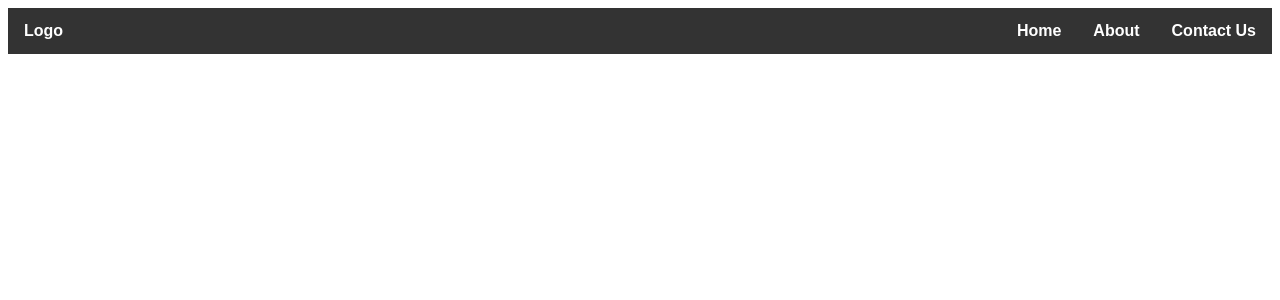
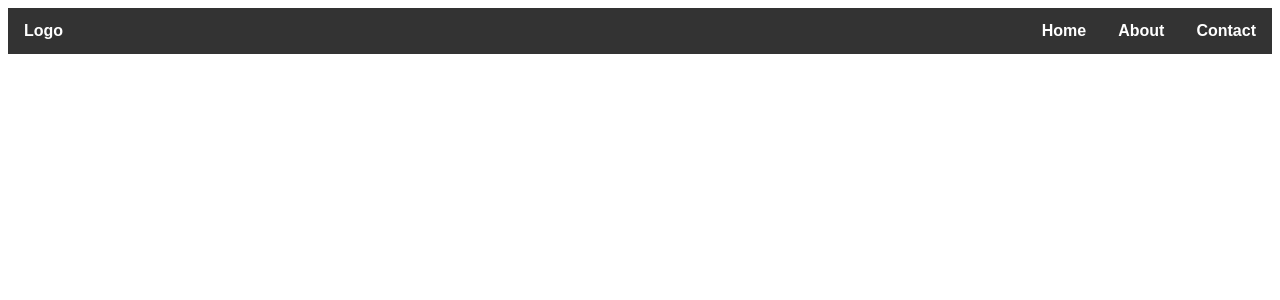
Before and after one commit to Nohj20/Nohj20.github.io, a PHP site: page /header.html in a window 1280 px wide. Shown: the top 300 px of the page. Run offline with PHP 8.4, Linux system fonts and the light colour scheme.

```diff
--- a/css/header.css
+++ b/css/header.css
@@ -69,6 +69,6 @@
     background-color: #ddd;
   }
 
-  .dropdown:hover .dropdown-content {
-    display: block;
-  }
+.dropdown:hover .dropdown-content {
+  display: block;
+}
--- a/header.html
+++ b/header.html
@@ -4,7 +4,7 @@
     <div class="nav-bar">
         <a href="index.html" id="logo">Logo</a>
         <div class="dropdown">
-            <button class="dropbtn">Contact Us
+            <button class="dropbtn">Contact
                 <i class="fa fa-caret-down"></i>
             </button>
             <div class="dropdown-content">
```
